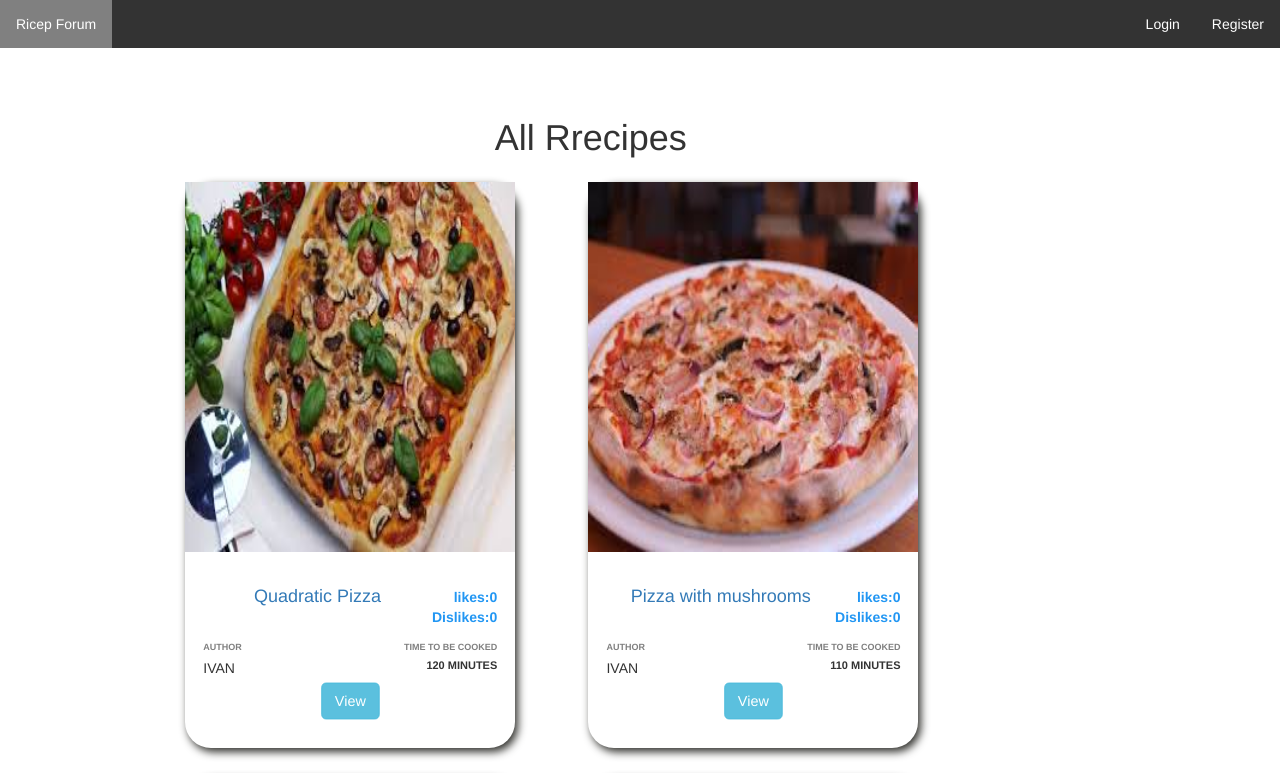
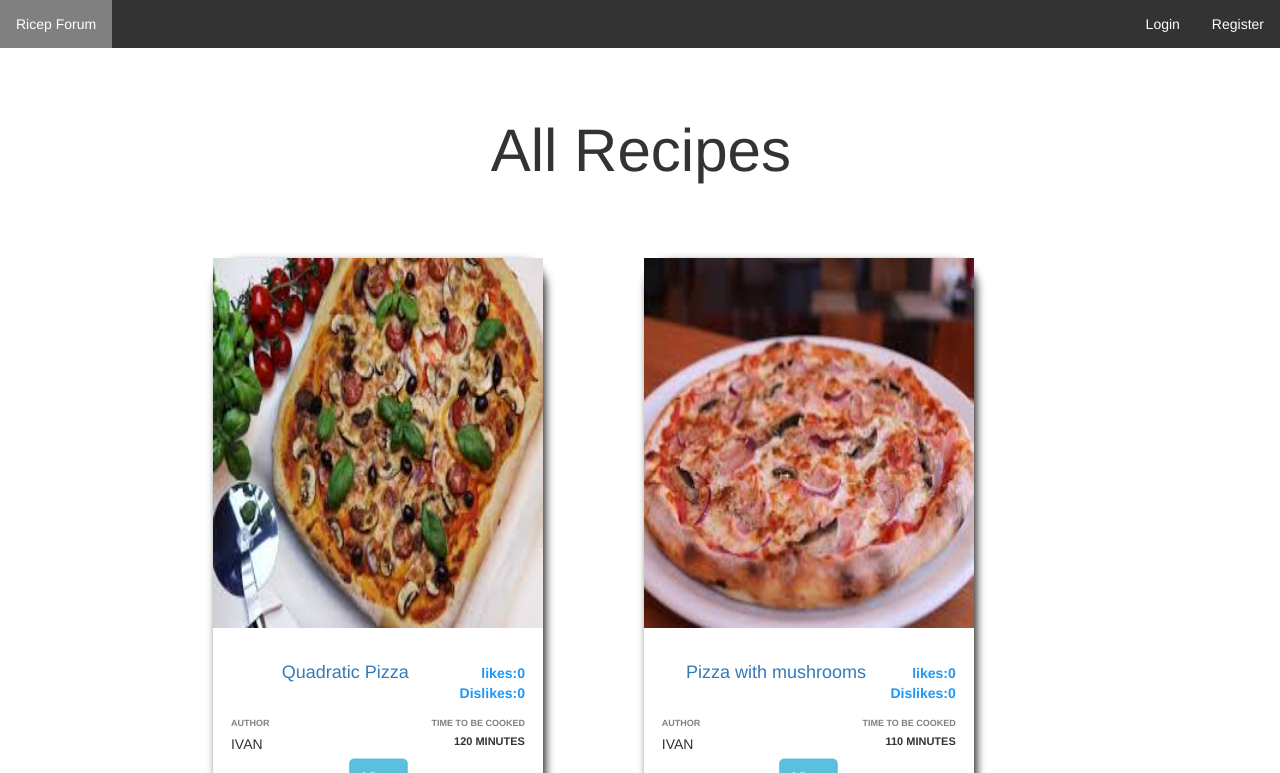
Before and after one commit to DanielPramatarov/Python-Development-SoftUni, a Django app: page / in a window 1280 px wide. Shown: the top 773 px of the page. Run offline with Django 3.2, Linux system fonts and the light colour scheme; data comes from the database, SQL or seed files in the repository; both versions use the stored data as it was after the commit; some libraries are stand-ins or nearby versions.

Commit message:
fixed html cards

```diff
--- a/Python Web/Python Web Framework /Project/RecipeForum/templates/all_ricepes.html
+++ b/Python Web/Python Web Framework /Project/RecipeForum/templates/all_ricepes.html
@@ -13,7 +13,12 @@
                 width: 100%;
                 max-height: 100%;
             }
-
+            h1 {
+    text-align: center;
+    padding-left: 100px;
+    padding-bottom: 50px;
+    font-size: 60px;
+}
             .card-view {
                 /* margin: 0 auto; */
                 /* Added */
@@ -51,7 +56,7 @@
   text-align: center
   grid-gap: 50px; */
   /* display: flex; */
-  margin-left: 6%;
+  margin-left: 9%;
         }
     </style>
     <div class="pt-8 pb-2 mb-3 border-bottom">
@@ -64,7 +69,7 @@
 
         {% else %}
         <div class="row">
-            <h1>All Rrecipes</h1>
+            <h1>All Recipes</h1>
         </div>
         {% for recipe in all_recipes %}
         <!-- Recipe Card Start -->
```
Also changed, not shown: Python Web/Python Web Framework /Project/RecipeForum/templates/my_recipes.html (+10 -0 lines), Python Web/Python Web Framework /Project/RecipeForum/templates/user_recipes.html (+10 -0 lines), Python Web/Python Web Framework /Project/RecipeForum/db.sqlite3.
